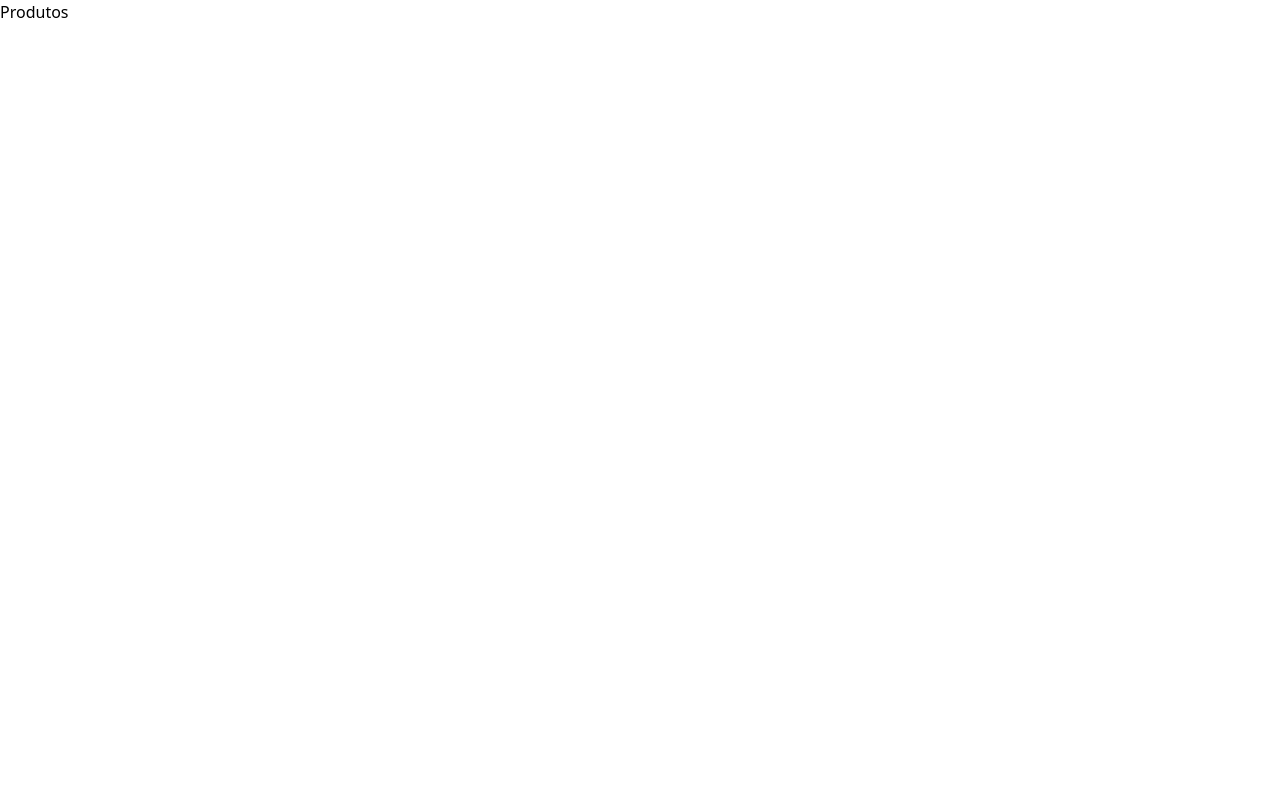
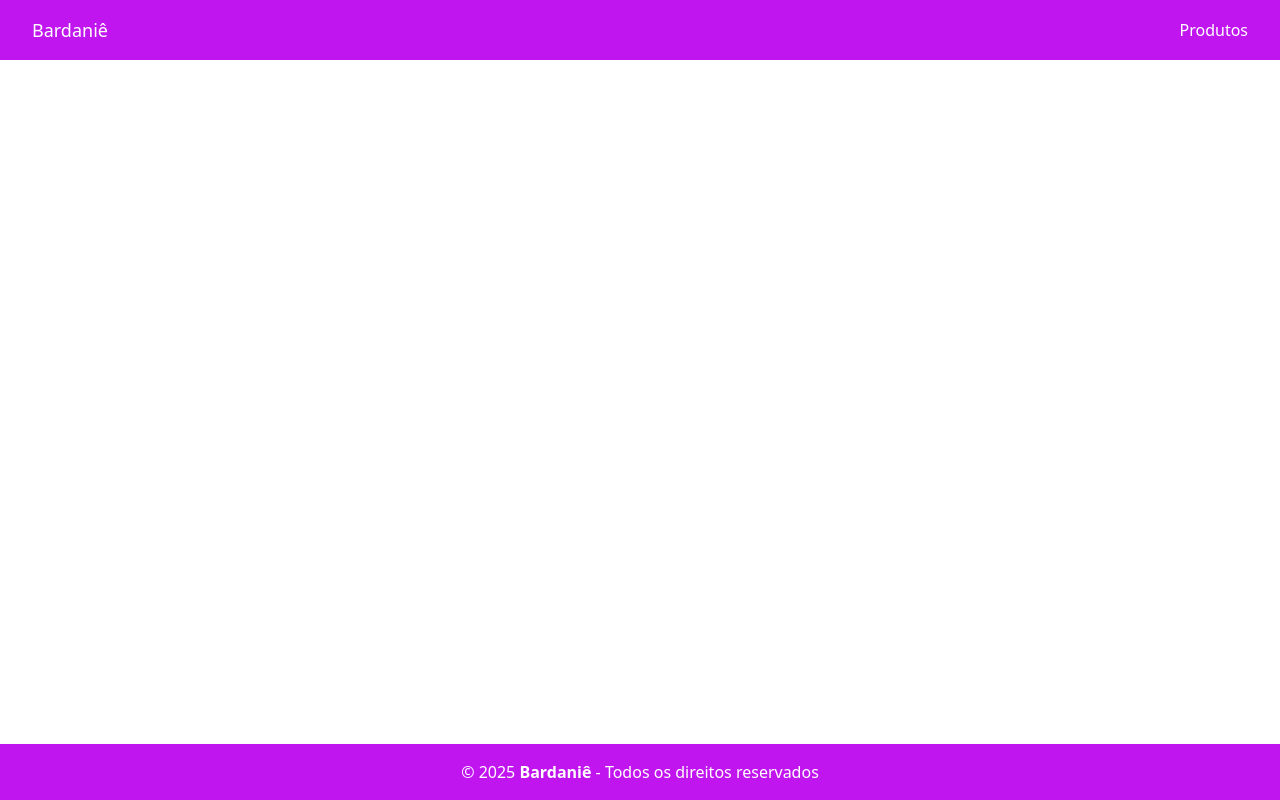
Before and after one commit to DanielebBorges/E-commerce, a Vue app: page / in a window 1280 px wide. Built offline with nearby package versions, Linux system fonts and the light colour scheme.

Commit message:
footer e navbar

```diff
--- a/src/components/FooterComponent.vue
+++ b/src/components/FooterComponent.vue
@@ -1,5 +1,5 @@
 <template>
-    <footer class="fixed bottom-0 left-0 w-full">
-        <p></p>
+    <footer class="fixed bottom-0 left-0 w-full bg-[#c115ef] text-white py-4 text-center shadow">
+        <p>© 2025 <strong>Bardaniê</strong> - Todos os direitos reservados</p>
     </footer>
 </template>
--- a/src/components/NavbarComponent.vue
+++ b/src/components/NavbarComponent.vue
@@ -1,9 +1,9 @@
 <template>
-    <nav>
-        <h1>
-
+    <nav class="bg-[#c115ef] text-white py-4 px-8 flex justify-between items-center">
+        <h1 class="text-lg front-bold">
+            Bardaniê
         </h1>
-        <ul>
+        <ul class="flex gap-6">
             <li><router-link to="/" class="hover:underline">Produtos</router-link></li>
 
         </ul>
```
